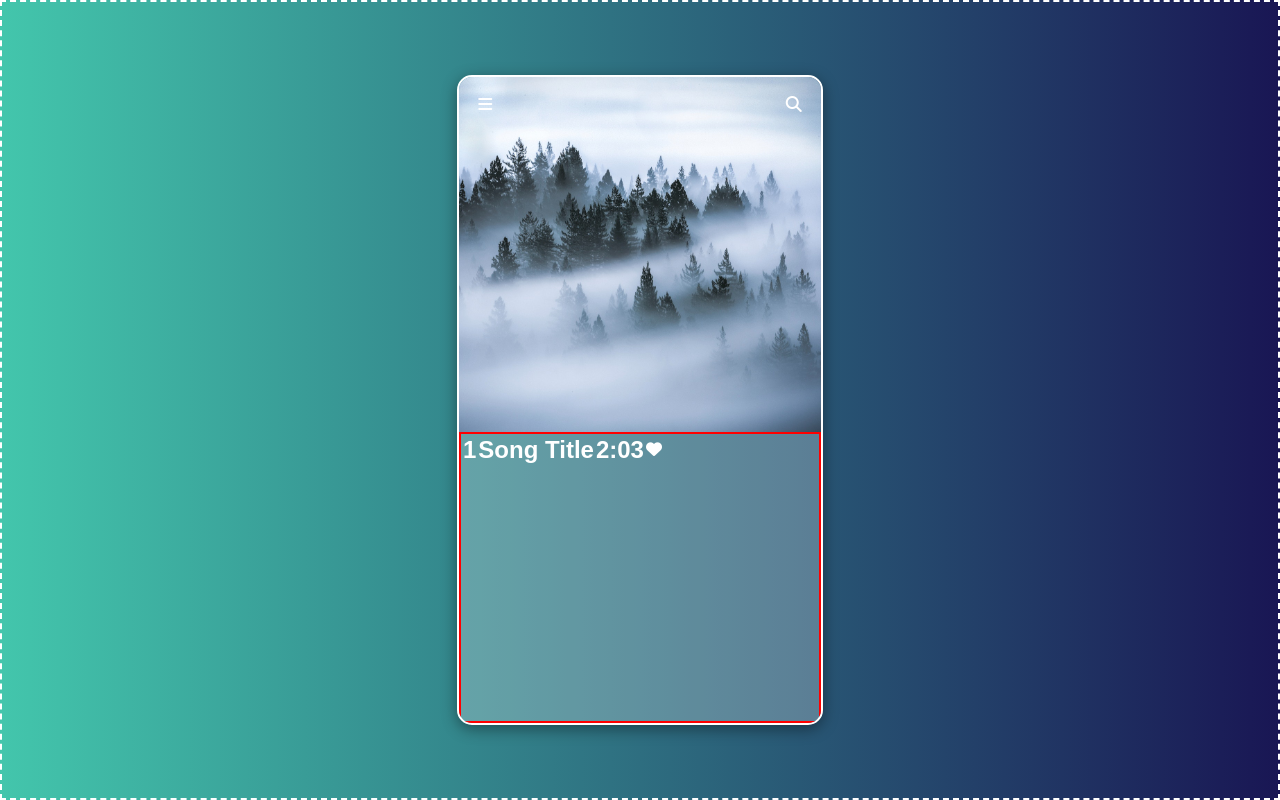
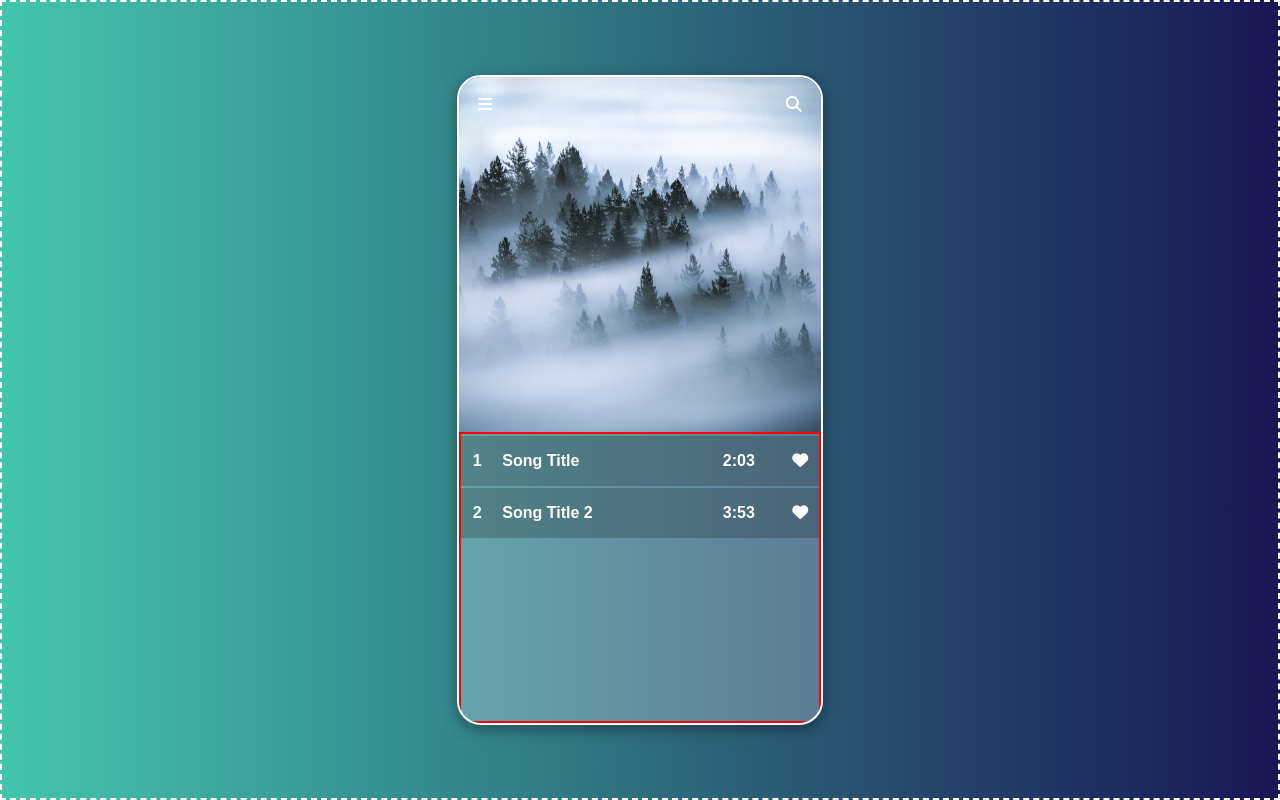
Before and after one commit to abrahamTech/Music-Player, a plain HTML site: page index.html in a window 1280 px wide. Drawn offline with Linux system fonts and the light colour scheme.

Commit message:
Listt Wrapper has been added

```diff
--- a/css/style.css
+++ b/css/style.css
@@ -9,6 +9,7 @@
     padding: 0;
     margin: 0;
     box-sizing: border-box;
+    font-family: sans-serif;
 }
 
 body {
@@ -27,7 +28,7 @@ body {
     height: 650px;
     width: 366px;
     overflow: hidden;
-    border-radius: 15px;
+    border-radius: 24px;
     background-color: #ffffff3d;
     box-shadow: 0px 4px 15px #00000069;
     border: 2px solid #fff;
@@ -85,3 +86,34 @@ i.active{
     transform-origin: 0% 0%;
     transition: all 0.3s;
 }
+
+.list {
+    width: 100%;
+    border-spacing: 0px 2px;
+}
+
+.list tr {
+    height: 50px;
+    text-align: center;
+    background-color: rgba(0, 0, 0, 0.2);
+    text-indent: 6px;
+    /* transform-origin: 0% 50%; */
+    transition: ease-out 0.2s;
+}
+
+.list tr:hover {
+    background-color: rgba(0, 0, 0, 0.4);
+    cursor: pointer;
+}
+
+.list .title {
+    width: 60%;
+    text-align: left;
+    text-indent: 15px;
+    transition: ease-out 0.3s;
+}
+
+.list tr:hover .title {
+    padding-left: 5px;
+    width: 58%;
+}
--- a/index.html
+++ b/index.html
@@ -24,13 +24,27 @@
                 <table class="list" id="playlist">
                     <tr class="song">
                         <td class="no">
-                            <h2>1</h2>
+                            <h4>1</h4>
                         </td>
                         <td class="title">
-                            <h2>Song Title</h2>
+                            <h4>Song Title</h4>
                         </td>
                         <td class="length">
-                            <h2>2:03</h2>
+                            <h4>2:03</h4>
+                        </td>
+                        <td>
+                            <i class="fas fa-heart"></i>
+                        </td>
+                    </tr>
+                    <tr class="song">
+                        <td class="no">
+                            <h4>2</h4>
+                        </td>
+                        <td class="title">
+                            <h4>Song Title 2</h4>
+                        </td>
+                        <td class="length">
+                            <h4>3:53</h4>
                         </td>
                         <td>
                             <i class="fas fa-heart"></i>
@@ -38,6 +52,7 @@
                     </tr>
                 </table>
             </div>
+
         </div>
 
 
```
